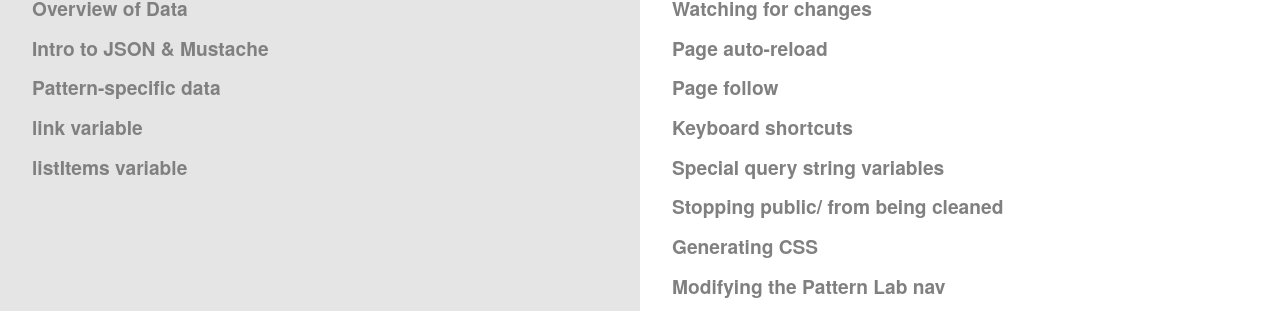
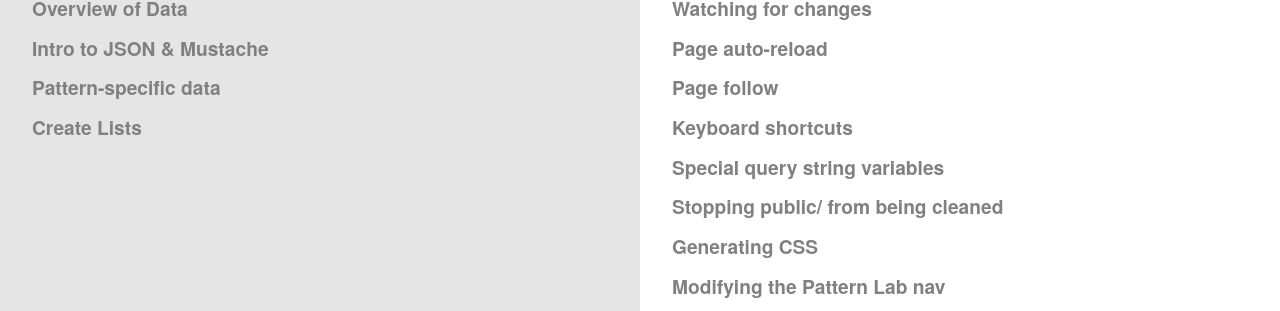
Before and after one commit to pattern-lab/website, a Jekyll site: the page built from docs/index.html, in a window 1280 px wide. Shown: the part 1320-1631 px from the top of the page. Built offline with Jekyll 4.4.1, drawn with Linux system fonts in a browser that asks for light colours; comment, search, counter and statistics services are not loaded.

Commit message:
removing link article from data nav and renaming listitems article

```diff
--- a/_includes/docs-nav-data.html
+++ b/_includes/docs-nav-data.html
@@ -2,6 +2,5 @@
 	<li class="link-list__item{% if page.url == '/docs/data-overview.html' %} link-list__item--is-selected{% endif %}"><a class="link-list__link" href="/docs/data-overview.html">Overview of Data</a></li>
 	<li class="link-list__item{% if page.url == '/docs/data-json-mustache.html' %} link-list__item--is-selected{% endif %}"><a class="link-list__link" href="/docs/data-json-mustache.html">Intro to JSON &amp; Mustache</a></li>
 	<li class="link-list__item{% if page.url == '/docs/data-pattern-specific.html' %} link-list__item--is-selected{% endif %}"><a class="link-list__link" href="/docs/data-pattern-specific.html">Pattern-specific data</a></li>
-	<li class="link-list__item{% if page.url == '/docs/data-link-variable.html' %} link-list__item--is-selected{% endif %}"><a class="link-list__link" href="/docs/data-link-variable.html">link variable</a></li>
-	<li class="link-list__item{% if page.url == '/docs/data-listitems.html' %} link-list__item--is-selected{% endif %}"><a class="link-list__link" href="/docs/data-listitems.html">listItems variable</a></li>
+	<li class="link-list__item{% if page.url == '/docs/data-listitems.html' %} link-list__item--is-selected{% endif %}"><a class="link-list__link" href="/docs/data-listitems.html">Create Lists</a></li>
 </ul>
```
